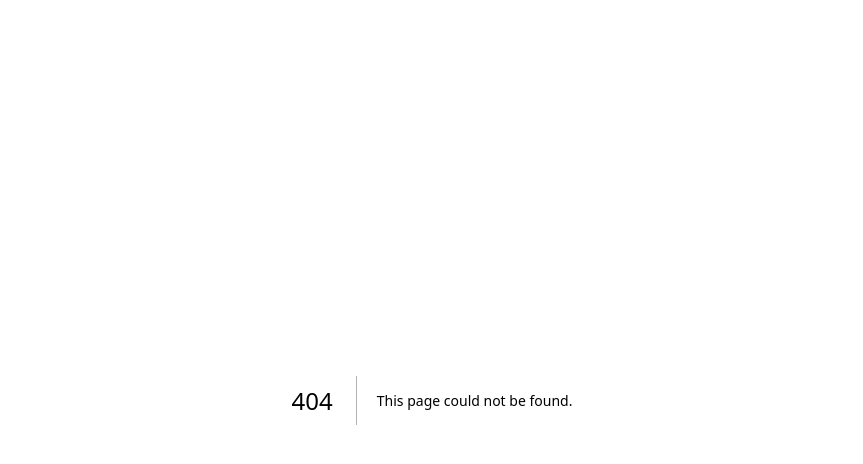
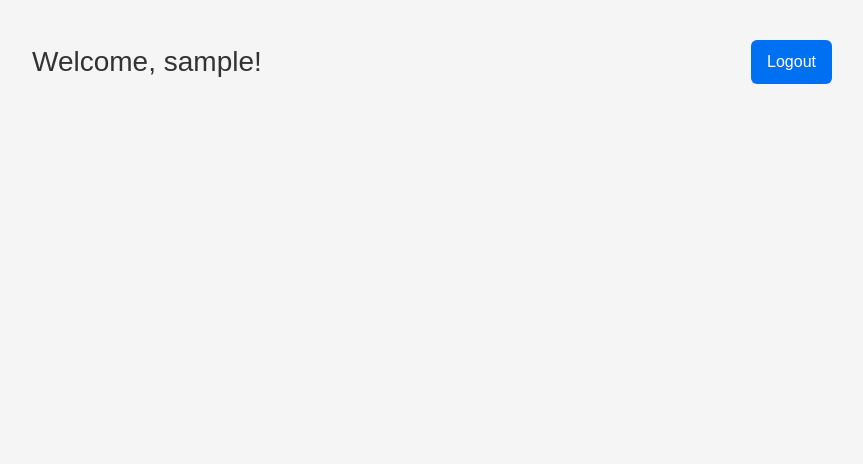
Before and after one commit to Prothom7/Traffic-System, a Next.js app: page /dashboard in a window 1280 px wide. Before the commit this address had no page. Shown: the top 464 px of the page, without its empty margins (208-1071 px from the left). Built offline with nearby package versions, Linux system fonts and the light colour scheme; sample sign-in values are in the browser's storage.

Commit message:
created demo dashboard , mongodb connection issue fixed , updated JWT

```diff
--- a/app/api/authentication/signin/route.ts
+++ b/app/api/authentication/signin/route.ts
@@ -3,19 +3,25 @@ import { NextRequest, NextResponse } from "next/server";
 import Vehicle from "@/models/vehicleModel";
 import bcrypt from "bcryptjs";
 import { signToken } from "@/helpers/jwtToken";
+import { connect } from "@/dbConnection/dbConnection";
 
 export async function POST(request: NextRequest) {
   try {
+    await connect();
     const body = await request.json();
     const { email, password } = body;
 
     if (!email || !password) {
-      return NextResponse.json({ error: "Email and password are required" }, { status: 400 });
+      return NextResponse.json(
+        { error: "Email and password are required" },
+        { status: 400 },
+      );
     }
 
-    await Vehicle.db; // ensure Mongoose connected (or use your connect function)
 
-    const vehicle = await Vehicle.findOne({ owner_email: email }).select("+password");
+    const vehicle = await Vehicle.findOne({ owner_email: email }).select(
+      "+password",
+    );
     if (!vehicle) {
       return NextResponse.json({ error: "Account not found" }, { status: 404 });
     }
@@ -27,7 +33,10 @@ export async function POST(request: NextRequest) {
     }
 
     if (!vehicle.isVerified) {
-      return NextResponse.json({ error: "Email not verified" }, { status: 400 });
+      return NextResponse.json(
+        { error: "Email not verified" },
+        { status: 400 },
+      );
     }
 
     // Generate JWT token
@@ -38,7 +47,7 @@ export async function POST(request: NextRequest) {
       name: vehicle.owner_name,
     });
 
-    return NextResponse.json({ success: true, token });
+    return NextResponse.json({ success: true, token,name: vehicle.owner_name });
   } catch (err: any) {
     console.error("Signin error:", err);
     return NextResponse.json({ error: "Server error" }, { status: 500 });
--- a/app/authentication/signin/page.tsx
+++ b/app/authentication/signin/page.tsx
@@ -1,7 +1,7 @@
-'use client';
+"use client";
 
 import React, { useEffect, useState } from "react";
-import styles from './signin.module.css';
+import styles from "./signin.module.css";
 import Link from "next/link";
 import axios from "axios";
 import { toast } from "react-hot-toast";
@@ -25,8 +25,10 @@ export default function LoginPage() {
 
       if (res.data.success && res.data.token) {
         toast.success("Logged in successfully!");
-        // Save token in localStorage
+
         localStorage.setItem("authToken", res.data.token);
+        localStorage.setItem("authName", res.data.name || "User");
+
         router.push("/dashboard");
       }
     } catch (error: any) {
@@ -44,7 +46,9 @@ export default function LoginPage() {
   return (
     <div className={styles.fullpage}>
       <div className={styles.container}>
-        <h2 className={styles.title}>{loading ? "Signing in..." : "Sign in"}</h2>
+        <h2 className={styles.title}>
+          {loading ? "Signing in..." : "Sign in"}
+        </h2>
         <form onSubmit={onLogin} className={styles.form}>
           <input
             type="email"
@@ -67,7 +71,11 @@ export default function LoginPage() {
             className={styles.button}
             disabled={buttonDisabled || loading}
           >
-            {buttonDisabled ? "Fill all fields" : loading ? "Logging in..." : "Log In"}
+            {buttonDisabled
+              ? "Fill all fields"
+              : loading
+                ? "Logging in..."
+                : "Log In"}
           </button>
 
           <Link href="/authentication/signup/vehicle" className={styles.link}>
--- /dev/null
+++ b/app/dashboard/dashboard.module.css
@@ -0,0 +1,59 @@
+.dashboardPage {
+  min-height: 100vh;
+  display: flex;
+  flex-direction: column;
+  align-items: center;
+  justify-content: flex-start;
+  padding: 40px 20px;
+  font-family: Arial, sans-serif;
+  background-color: #f5f5f5;
+}
+
+.header {
+  width: 100%;
+  max-width: 800px;
+  display: flex;
+  justify-content: space-between;
+  align-items: center;
+  margin-bottom: 40px;
+}
+
+.header h1 {
+  font-size: 28px;
+  color: #333;
+}
+
+.logoutButton {
+  padding: 10px 16px;
+  background-color: #0070f3;
+  color: white;
+  border: none;
+  border-radius: 6px;
+  cursor: pointer;
+  transition: background-color 0.3s;
+}
+
+.logoutButton:hover {
+  background-color: #005bb5;
+}
+
+.main {
+  width: 100%;
+  max-width: 800px;
+  text-align: center;
+  background-color: white;
+  padding: 30px;
+  border-radius: 12px;
+  box-shadow: 0 4px 12px rgba(0, 0, 0, 0.1);
+}
+
+@media (max-width: 600px) {
+  .header {
+    flex-direction: column;
+    gap: 15px;
+  }
+
+  .main {
+    padding: 20px;
+  }
+}
--- /dev/null
+++ b/app/dashboard/page.tsx
@@ -0,0 +1,42 @@
+'use client';
+
+import React, { useEffect, useState } from "react";
+import styles from "./dashboard.module.css";
+import { useRouter } from "next/navigation";
+
+export default function DashboardPage() {
+  const router = useRouter();
+  const [userName, setUserName] = useState<string | null>(null);
+  const [mounted, setMounted] = useState(false);
+
+  useEffect(() => {
+    setMounted(true); // ensure we are on client
+    const token = localStorage.getItem("authToken");
+    const name = localStorage.getItem("authName") || "User"; // fallback
+
+    if (!token) {
+      router.push("/authentication/signin");
+    } else {
+      setUserName(name);
+    }
+  }, [router]);
+
+  const logout = () => {
+    localStorage.removeItem("authToken");
+    localStorage.removeItem("authName");
+    router.push("/authentication/signin");
+  };
+
+  if (!mounted) return null;
+
+  return (
+    <div className={styles.dashboardPage}>
+      <header className={styles.header}>
+        <h1>Welcome, {userName}!</h1>
+        <button className={styles.logoutButton} onClick={logout}>
+          Logout
+        </button>
+      </header>
+    </div>
+  );
+}
```
Also changed, not shown: app/authentication/signup/vehicle/vehicle.module.css (+10 -10 lines).
